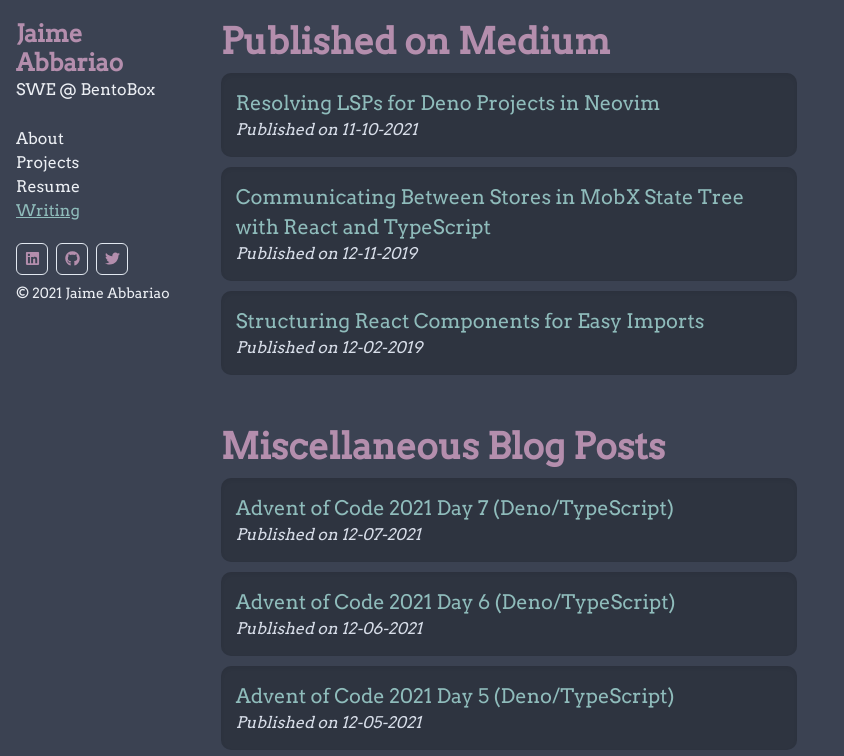
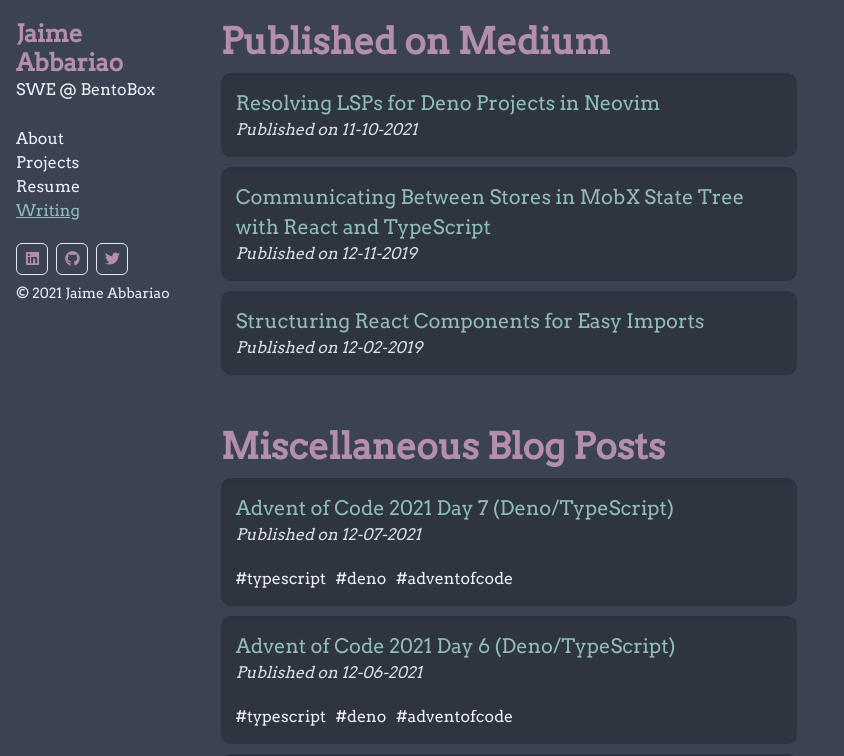
Before and after one commit to ja153903/jabbariao_dotcom, a Next.js app: page /writing in a window 1280 px wide. Shown: the top 756 px of the page, without its empty margins (0-844 px from the left). Built offline with nearby package versions, Linux system fonts and the light colour scheme.

Commit message:
refactoring tags to another part of the website

```diff
--- a/components/BlogPostPreview.tsx
+++ b/components/BlogPostPreview.tsx
@@ -3,6 +3,7 @@
 
 import type { BlogPostPreviewProps } from '../@types'
 import StyledLayout from './StyledLayout'
+import Tags from './Tags'
 
 function BlogPostPreview({ posts }: BlogPostPreviewProps) {
   return (
@@ -15,9 +16,10 @@
                 {post.frontMatter.title}
               </ChakraLink>
             </Link>
-            <Text as="i" color="snowstorm.100">
+            <Text as="i" color="snowstorm.100" mb={5}>
               Published on {post.frontMatter.date}
             </Text>
+            <Tags tags={post.frontMatter.tags ?? []} />
           </StyledLayout>
         </ListItem>
       ))}
--- a/components/Tags.tsx
+++ b/components/Tags.tsx
@@ -1,10 +1,10 @@
-import { Flex, Text } from '@chakra-ui/react'
+import { Flex, Box } from '@chakra-ui/react'
 
 function Tags({ tags }: { tags: string[] }) {
   return (
-    <Flex direction="row" justifyContent="center" align="center">
+    <Flex direction="row" wrap="wrap" sx={{ columnGap: '10px' }}>
       {tags.map((tag) => {
-        return <Text key={tag}>#{tag}</Text>
+        return <Box key={tag}>#{tag}</Box>
       })}
     </Flex>
   )
```
Also changed, not shown: pages/blog/[slug].tsx (+3 -5 lines).
